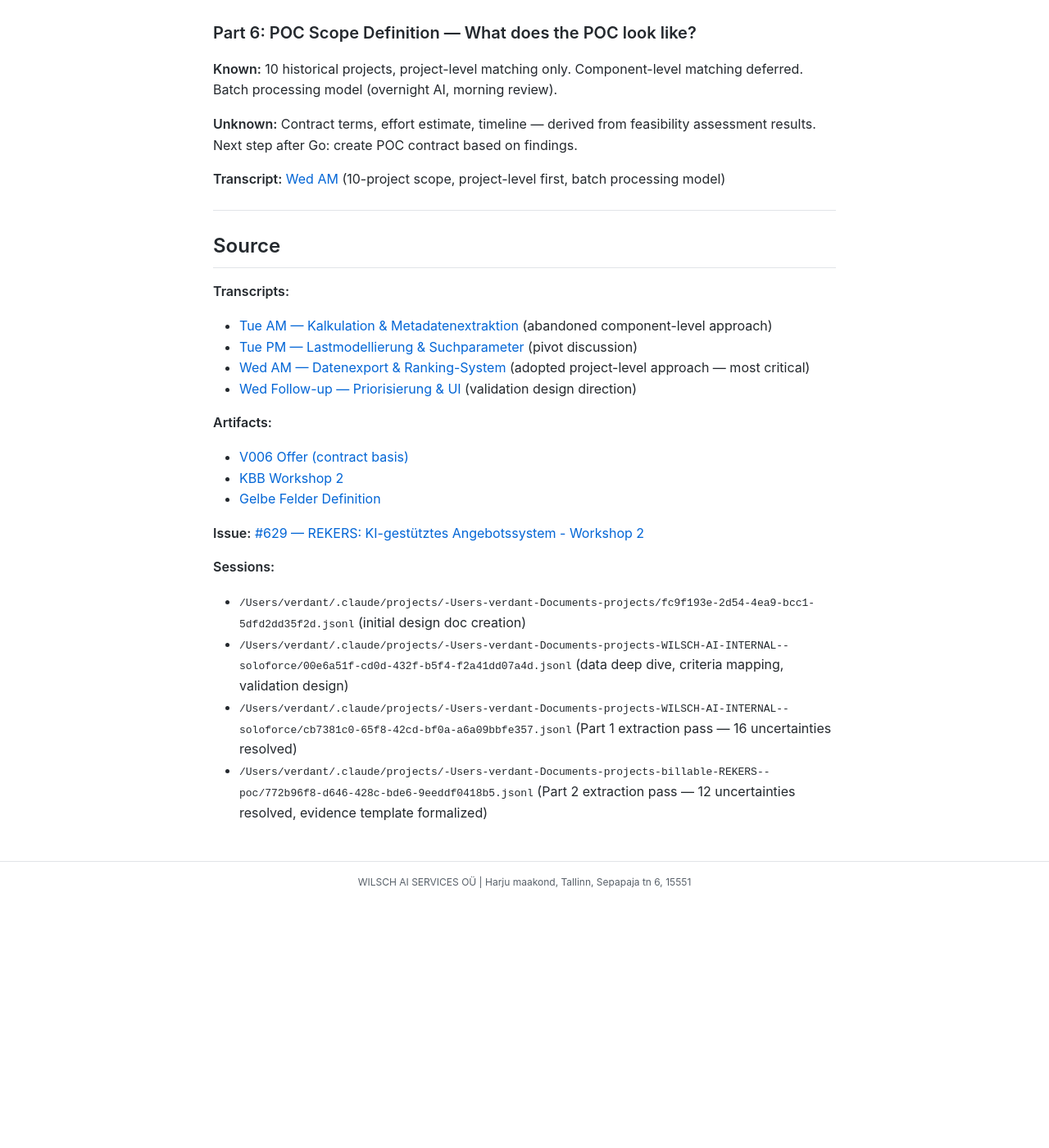
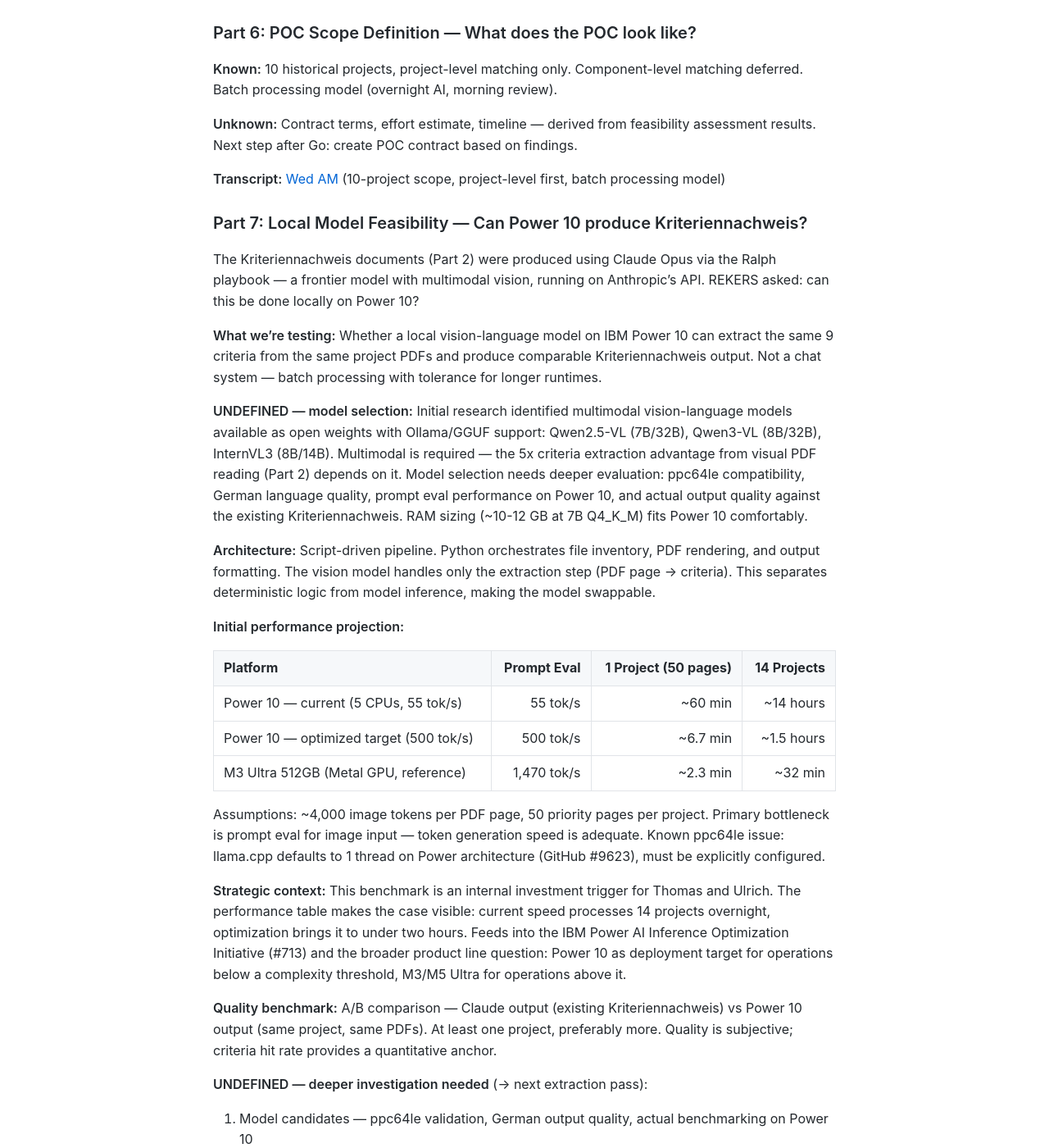
Before and after one commit to MariusWilsch/public-wilsch-ai-pages, a Jekyll site: the page built from project/rekers/design-doc-feasibility-report.md, in a window 1280 px wide and 1400 px high, scrolled down 10016 px. Shown: the whole window at 82% size. Built offline with Jekyll 4.4.1, drawn with Linux system fonts in a browser that asks for light colours; our own code applies the rules of GitHub Pages for plain Markdown files; before the commit the page ends 11116 px from its top, so only the background shows below that; some of the changed text lies outside the part shown.

Commit message:
Sync from hippocampus 2026-02-25

```diff
--- a/project/rekers/design-doc-feasibility-report.md
+++ b/project/rekers/design-doc-feasibility-report.md
@@ -298,6 +298,40 @@ Target: IBM Power 10 (~20 TOPS per chip). Alternative: hybrid approach (external
 
 **Transcript:** [Wed AM](https://app.fireflies.ai/view/01KG1V9Y791YHSAVP7GJABEJAA) (10-project scope, project-level first, batch processing model)
 
+### Part 7: Local Model Feasibility — Can Power 10 produce Kriteriennachweis?
+
+The Kriteriennachweis documents (Part 2) were produced using Claude Opus via the Ralph playbook — a frontier model with multimodal vision, running on Anthropic's API. REKERS asked: can this be done locally on Power 10?
+
+**What we're testing:** Whether a local vision-language model on IBM Power 10 can extract the same 9 criteria from the same project PDFs and produce comparable Kriteriennachweis output. Not a chat system — batch processing with tolerance for longer runtimes.
+
+**UNDEFINED — model selection:** Initial research identified multimodal vision-language models available as open weights with Ollama/GGUF support: Qwen2.5-VL (7B/32B), Qwen3-VL (8B/32B), InternVL3 (8B/14B). Multimodal is required — the 5x criteria extraction advantage from visual PDF reading (Part 2) depends on it. Model selection needs deeper evaluation: ppc64le compatibility, German language quality, prompt eval performance on Power 10, and actual output quality against the existing Kriteriennachweis. RAM sizing (~10-12 GB at 7B Q4_K_M) fits Power 10 comfortably.
+
+**Architecture:** Script-driven pipeline. Python orchestrates file inventory, PDF rendering, and output formatting. The vision model handles only the extraction step (PDF page → criteria). This separates deterministic logic from model inference, making the model swappable.
+
+**Initial performance projection:**
+
+| Platform | Prompt Eval | 1 Project (50 pages) | 14 Projects |
+|----------|------------:|---------------------:|------------:|
+| Power 10 — current (5 CPUs, 55 tok/s) | 55 tok/s | ~60 min | ~14 hours |
+| Power 10 — optimized target (500 tok/s) | 500 tok/s | ~6.7 min | ~1.5 hours |
+| M3 Ultra 512GB (Metal GPU, reference) | 1,470 tok/s | ~2.3 min | ~32 min |
+
+Assumptions: ~4,000 image tokens per PDF page, 50 priority pages per project. Primary bottleneck is prompt eval for image input — token generation speed is adequate. Known ppc64le issue: llama.cpp defaults to 1 thread on Power architecture (GitHub #9623), must be explicitly configured.
+
+**Strategic context:** This benchmark is an internal investment trigger for Thomas and Ulrich. The performance table makes the case visible: current speed processes 14 projects overnight, optimization brings it to under two hours. Feeds into the IBM Power AI Inference Optimization Initiative (#713) and the broader product line question: Power 10 as deployment target for operations below a complexity threshold, M3/M5 Ultra for operations above it.
+
+**Quality benchmark:** A/B comparison — Claude output (existing Kriteriennachweis) vs Power 10 output (same project, same PDFs). At least one project, preferably more. Quality is subjective; criteria hit rate provides a quantitative anchor.
+
+**UNDEFINED — deeper investigation needed** (→ next extraction pass):
+1. Model candidates — ppc64le validation, German output quality, actual benchmarking on Power 10
+2. PDF-to-image rendering on ppc64le — library availability (poppler)
+3. Ollama vision API on ppc64le — multimodal endpoint untested on Power architecture
+4. Prompt design — Ralph playbook prompts need adaptation for smaller model
+5. Extraction scope — PDFs only, or include EML body and XLSX reading?
+6. Multi-turn vs single-turn — iterative extraction (like Ralph) or one-pass?
+7. Runtime tolerance — Ulrich validation: what processing time is acceptable?
+8. Libel engagement — Power 10 hardware optimization, timing TBD
+
 ---
 
 ## Source
@@ -323,3 +357,4 @@ Target: IBM Power 10 (~20 TOPS per chip). Alternative: hybrid approach (external
 - `/Users/verdant/.claude/projects/-Users-verdant-Documents-projects-WILSCH-AI-INTERNAL--soloforce/00e6a51f-cd0d-432f-b5f4-f2a41dd07a4d.jsonl` (data deep dive, criteria mapping, validation design)
 - `/Users/verdant/.claude/projects/-Users-verdant-Documents-projects-WILSCH-AI-INTERNAL--soloforce/cb7381c0-65f8-42cd-bf0a-a6a09bbfe357.jsonl` (Part 1 extraction pass — 16 uncertainties resolved)
 - `/Users/verdant/.claude/projects/-Users-verdant-Documents-projects-billable-REKERS--poc/772b96f8-d646-428c-bde6-9eeddf0418b5.jsonl` (Part 2 extraction pass — 12 uncertainties resolved, evidence template formalized)
+- `/Users/verdant/.claude/projects/-Users-verdant-Documents-projects-billable-REKERS--poc/a661e34f-b89f-48bf-bc6c-bd590536fae4.jsonl` (Part 7 extraction pass — local model feasibility, Power 10 benchmarks)
```
